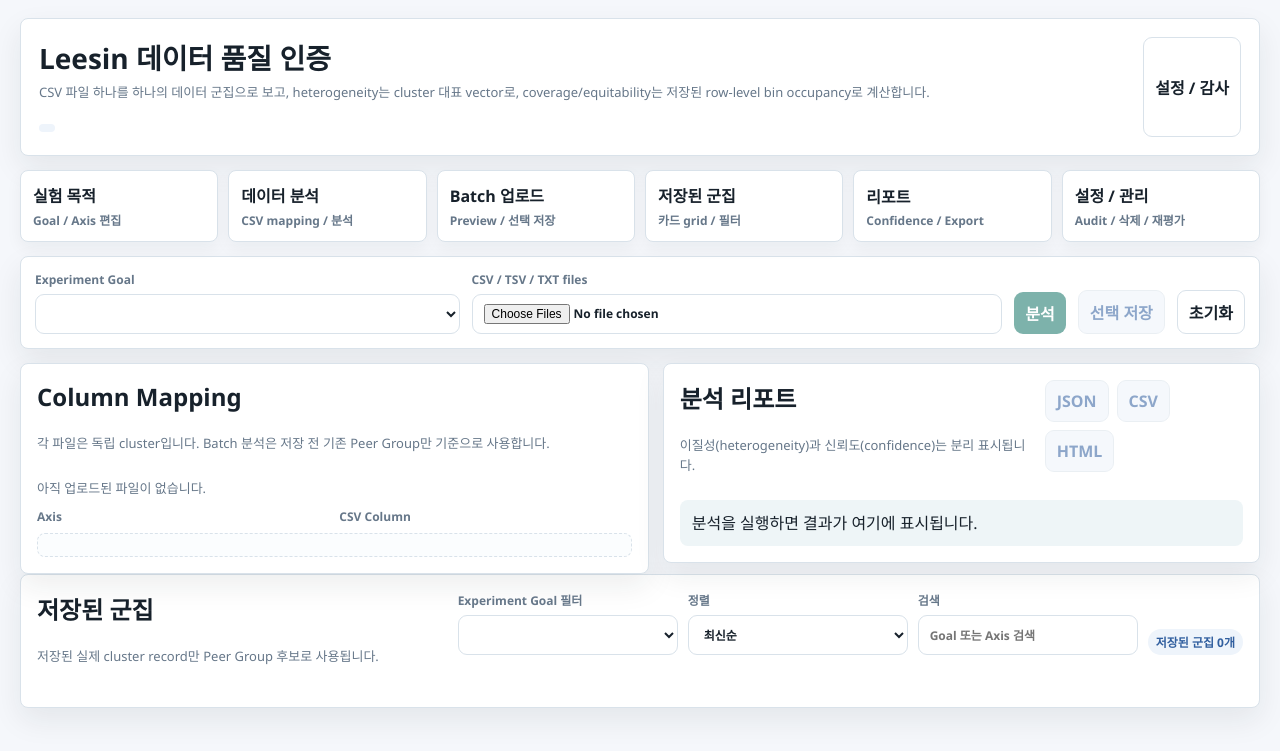
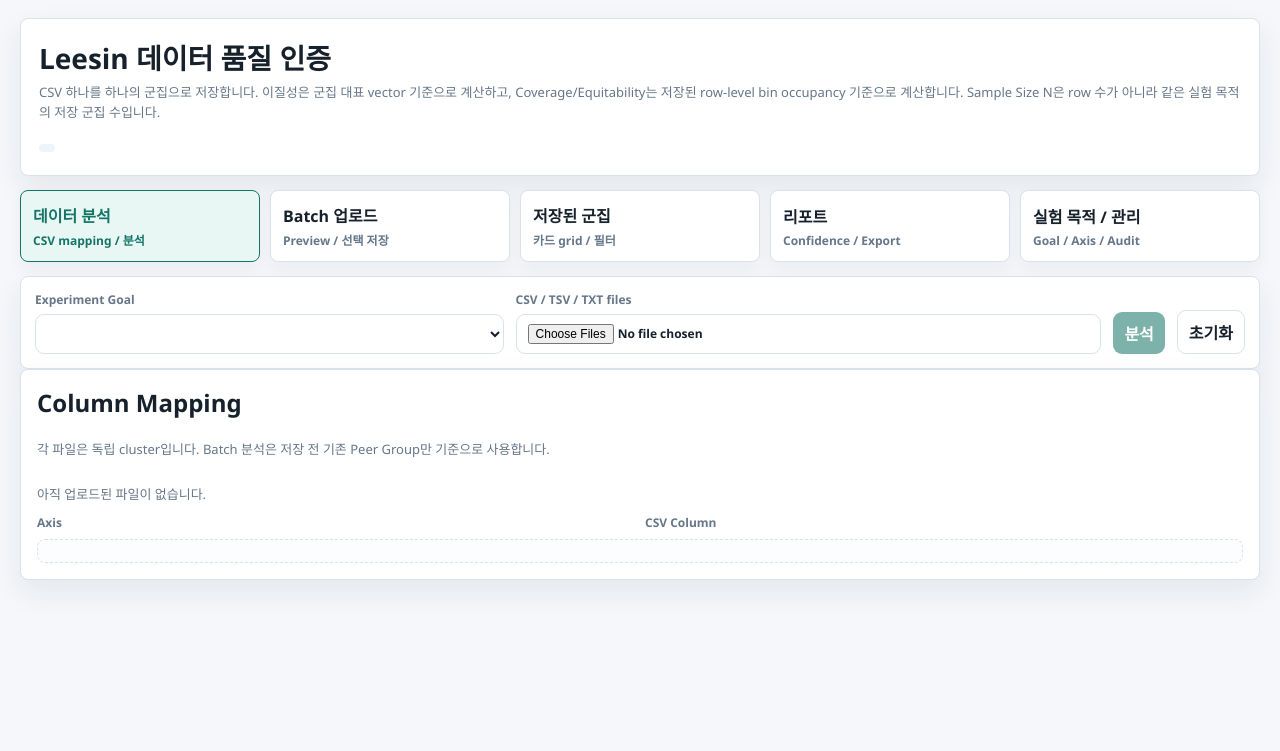
Before and after one commit to kohm0880-svg/leesin, a Python web app: template templates/index.html in a window 1280 px wide. Shown: the top 751 px of the page. Run offline with Jinja, Linux system fonts and the light colour scheme; the template is opened without the code that fills it, so the values that code supplies are empty; some libraries are stand-ins or nearby versions.

Commit message:
Add files via upload

```diff
--- a/templates/index.html
+++ b/templates/index.html
@@ -13,11 +13,15 @@
     .topbar { display:flex; justify-content:space-between; gap:16px; padding:18px; margin-bottom:14px; }
     h1,h2,h3,p { margin-top:0; } h1 { margin-bottom:5px; font-size:28px; }
     .subtitle,.small,.meta { color:var(--muted); line-height:1.55; font-size:13px; }
-    .toolbar { display:grid; grid-template-columns:minmax(220px,1fr) minmax(260px,1.25fr) auto auto auto; gap:12px; align-items:end; padding:14px; }
-    .quick-nav-grid { display:grid; grid-template-columns:repeat(6,minmax(0,1fr)); gap:10px; margin:14px 0; }
+    .toolbar { display:grid; grid-template-columns:minmax(220px,1fr) minmax(260px,1.25fr) auto auto; gap:12px; align-items:end; padding:14px; }
+    .quick-nav-grid { display:grid; grid-template-columns:repeat(5,minmax(0,1fr)); gap:10px; margin:14px 0; }
     .quick-nav-item { display:grid; gap:4px; min-height:68px; align-content:center; justify-items:start; text-decoration:none; border:1px solid var(--line); border-radius:8px; padding:12px; background:#fff; color:var(--ink); font-weight:800; box-shadow:0 6px 16px rgba(23,33,43,.05); }
     .quick-nav-item span { color:var(--muted); font-size:12px; font-weight:700; }
     .quick-nav-item:hover { border-color:#9eb8cc; transform:translateY(-1px); }
+    .quick-nav-item.active { border-color:var(--teal); background:#e9f7f4; color:var(--teal); }
+    .quick-nav-item.active span { color:var(--teal); }
+    .view-section { display:none; }
+    .view-section.active { display:block; }
     .grid { display:grid; grid-template-columns:minmax(0,1fr) minmax(380px,.95fr); gap:14px; align-items:start; margin-top:14px; }
     .panel { padding:16px; }
     .panel-head { display:flex; justify-content:space-between; gap:12px; align-items:flex-start; margin-bottom:12px; }
@@ -101,60 +105,55 @@
     <header class="topbar">
       <div>
         <h1>Leesin 데이터 품질 인증</h1>
-        <p class="subtitle">CSV 파일 하나를 하나의 데이터 군집으로 보고, heterogeneity는 cluster 대표 vector로, coverage/equitability는 저장된 row-level bin occupancy로 계산합니다.</p>
+        <p class="subtitle">
+          CSV 하나를 하나의 군집으로 저장합니다. 이질성은 군집 대표 vector 기준으로 계산하고,
+          Coverage/Equitability는 저장된 row-level bin occupancy 기준으로 계산합니다.
+          Sample Size N은 row 수가 아니라 같은 실험 목적의 저장 군집 수입니다.
+        </p>
         <span id="peer-status" class="tag"></span>
       </div>
-      <button class="ghost" id="settings-button" type="button">설정 / 감사</button>
     </header>
 
     <nav class="quick-nav-grid" aria-label="주요 기능">
-      <button class="quick-nav-item" id="quick-goals" type="button">실험 목적<span>Goal / Axis 편집</span></button>
-      <a class="quick-nav-item" href="#upload-section">데이터 분석<span>CSV mapping / 분석</span></a>
-      <a class="quick-nav-item" href="#batch-panel">Batch 업로드<span>Preview / 선택 저장</span></a>
-      <a class="quick-nav-item" href="#saved-clusters-panel">저장된 군집<span>카드 grid / 필터</span></a>
-      <a class="quick-nav-item" href="#report-panel">리포트<span>Confidence / Export</span></a>
-      <button class="quick-nav-item" id="quick-settings" type="button">설정 / 관리<span>Audit / 삭제 / 재평가</span></button>
+      <button class="quick-nav-item active" type="button" data-view="analysis-view">데이터 분석<span>CSV mapping / 분석</span></button>
+      <button class="quick-nav-item" type="button" data-view="batch-view">Batch 업로드<span>Preview / 선택 저장</span></button>
+      <button class="quick-nav-item" type="button" data-view="clusters-view">저장된 군집<span>카드 grid / 필터</span></button>
+      <button class="quick-nav-item" type="button" data-view="report-view">리포트<span>Confidence / Export</span></button>
+      <button class="quick-nav-item" type="button" data-view="goal-admin-view">실험 목적 / 관리<span>Goal / Axis / Audit</span></button>
     </nav>
 
+    <section id="analysis-view" class="view-section active">
       <section class="toolbar section-card">
         <label>Experiment Goal<select id="goal-select"></select></label>
         <label>CSV / TSV / TXT files<input id="file-input" type="file" accept=".csv,.tsv,.txt" multiple></label>
         <button class="primary" id="run-analysis" type="button" disabled>분석</button>
-      <button class="secondary" id="save-selected" type="button" disabled>선택 저장</button>
         <button class="ghost" id="reset-button" type="button">초기화</button>
       </section>
 
-    <section class="grid">
-      <div class="panel section-card" id="upload-section">
+      <section class="panel section-card" id="upload-section">
         <div class="panel-head"><div><h2>Column Mapping</h2><p class="small">각 파일은 독립 cluster입니다. Batch 분석은 저장 전 기존 Peer Group만 기준으로 사용합니다.</p></div></div>
         <div class="meta" id="file-meta-box">아직 업로드된 파일이 없습니다.</div>
         <div class="mapper-head" id="mapper-head"><span>Axis</span><span>CSV Column</span></div>
         <div id="mapping-box"></div>
         <div class="notice" id="storage-note"></div>
         <div class="error" id="user-error-box"></div>
-      </div>
-
-      <div class="panel section-card" id="report-panel">
-        <div class="panel-head">
-          <div><h2>분석 리포트</h2><p class="small">이질성(heterogeneity)과 신뢰도(confidence)는 분리 표시됩니다.</p></div>
-          <div class="export-actions">
-            <button class="secondary" data-export="json" type="button" disabled>JSON</button>
-            <button class="secondary" data-export="csv" type="button" disabled>CSV</button>
-            <button class="secondary" data-export="html" type="button" disabled>HTML</button>
-          </div>
-        </div>
-        <div id="report-content" class="empty">분석을 실행하면 결과가 여기에 표시됩니다.</div>
-      </div>
+      </section>
     </section>
 
-    <section class="panel section-card" id="batch-panel" style="display:none;">
+    <section id="batch-view" class="view-section">
+      <section class="panel section-card" id="batch-panel">
         <div class="panel-head">
           <div><h2>Batch Upload Preview</h2><p class="small">파일명은 이 화면에서만 임시 표시되며 저장 record에는 포함되지 않습니다.</p></div>
+          <div class="cluster-actions">
             <span class="tag" id="batch-id"></span>
+            <button class="secondary" id="save-selected" type="button" disabled>선택 저장</button>
+          </div>
         </div>
         <div id="batch-list" class="batch-list"></div>
       </section>
+    </section>
 
+    <section id="clusters-view" class="view-section">
       <section class="panel section-card" id="saved-clusters-panel">
         <div class="panel-head">
           <div>
@@ -172,14 +171,34 @@
         <div class="error" id="cluster-error-box"></div>
         <div id="saved-cluster-list" class="saved-cluster-list cluster-grid"></div>
       </section>
-  </main>
+    </section>
 
-  <dialog id="settings-modal">
-    <div class="modal-head">
-      <div><strong>Experiment Goal / Cluster Audit</strong><div class="small">원본 CSV, 파일명, unmapped column, 개인정보 column은 저장하지 않습니다.</div></div>
-      <button class="ghost" id="settings-close" type="button">닫기</button>
+    <section id="report-view" class="view-section">
+      <section class="panel section-card" id="report-panel">
+        <div class="panel-head">
+          <div><h2>분석 리포트</h2><p class="small">이질성은 cluster 대표 vector 기준, coverage/equitability는 row-level bin occupancy 기준으로 표시됩니다.</p></div>
+          <div class="export-actions">
+            <button class="secondary" data-export="json" type="button" disabled>JSON</button>
+            <button class="secondary" data-export="csv" type="button" disabled>CSV</button>
+            <button class="secondary" data-export="html" type="button" disabled>HTML</button>
           </div>
-    <div class="modal-body">
+        </div>
+        <div id="report-content" class="empty">분석을 실행하면 리포트가 여기에 표시됩니다.</div>
+      </section>
+    </section>
+
+    <section id="goal-admin-view" class="view-section">
+      <section class="panel section-card" id="goal-admin-panel">
+        <div class="panel-head">
+          <div>
+            <h2>실험 목적 / 관리</h2>
+            <p class="small">Goal, Axis, Bin Preview, 저장된 군집 Audit을 한 곳에서 관리합니다. 원본 CSV, 파일명, unmapped column, 개인정보 column은 저장하지 않습니다.</p>
+          </div>
+        </div>
+        <div class="notice">
+          <strong>계산 기준</strong><br>
+          Sample Size N은 같은 실험 목적과 호환 Axis 구성을 가진 저장 군집 수입니다. Heterogeneity는 cluster 대표 vector 기준이며, Coverage C와 Equitability E는 row-level bin occupancy 기준입니다.
+        </div>
         <label id="admin-token-wrap">Admin Token<input id="admin-token-input" type="password" autocomplete="off"></label>
         <div class="admin-toolbar">
           <label>Existing Goal<select id="admin-goal-select"></select></label>
@@ -195,14 +214,15 @@
         <div id="goal-bin-preview" class="notice"></div>
         <button class="primary" id="admin-save-goal" type="button">Goal 저장</button>
         <div>
-        <h3>저장된 군집</h3>
+          <h3>저장된 군집 Audit</h3>
           <div class="small">삭제 전 영향 분석과 현재 기준 재평가를 확인할 수 있습니다.</div>
           <div id="cluster-list" class="cluster-list"></div>
         </div>
         <div class="success" id="admin-success-box"></div>
         <div class="error" id="admin-error-box"></div>
-    </div>
-  </dialog>
+      </section>
+    </section>
+  </main>
 
   <dialog id="audit-modal">
     <div class="modal-head">
@@ -240,6 +260,7 @@
       clusterSort: 'latest',
       clusterSearch: '',
       clusterResults: {},
+      activeView: 'analysis-view',
     };
 
     const $ = id => document.getElementById(id);
@@ -318,6 +339,23 @@
       box.textContent = message; box.style.display = 'block';
     }
 
+    function showView(viewId) {
+      const nextView = $(viewId) ? viewId : 'analysis-view';
+      state.activeView = nextView;
+      document.querySelectorAll('.view-section').forEach(section => {
+        section.classList.toggle('active', section.id === nextView);
+      });
+      document.querySelectorAll('.quick-nav-item[data-view]').forEach(button => {
+        button.classList.toggle('active', button.dataset.view === nextView);
+      });
+      if (nextView === 'batch-view') renderBatch();
+      if (nextView === 'clusters-view') renderSavedClusters();
+      if (nextView === 'report-view') renderReport();
+      if (nextView === 'goal-admin-view') renderAdmin();
+      if (nextView === 'analysis-view') renderMapping();
+      updateButtons();
+    }
+
     function detectDelimiter(text, fileName) {
       if (String(fileName).toLowerCase().endsWith('.tsv')) return '\t';
       const firstLine = text.split(/\r?\n/, 1)[0] || '';
@@ -356,6 +394,7 @@
       state.axisMapping = first ? buildSuggestedMapping(goal, first.headers) : {};
       state.report = null; state.batch = null;
       renderAll();
+      renderReport(null);
     }
 
     function validationMessage() {
@@ -417,9 +456,11 @@
     }
 
     function renderBatch() {
-      const panel = $('batch-panel');
-      if (!state.batch) { panel.style.display='none'; return; }
-      panel.style.display = '';
+      if (!state.batch) {
+        $('batch-id').textContent = '대기';
+        $('batch-list').innerHTML = '<div class="empty">파일을 여러 개 선택하고 분석하면 Batch Preview가 여기에 표시됩니다.</div>';
+        return;
+      }
       $('batch-id').textContent = `${(state.batch.items || []).length} file(s)`;
       $('batch-list').innerHTML = (state.batch.items || []).map((item, index) => `
         <div class="batch-item">
@@ -464,7 +505,14 @@
         </div>`).join('')}</div>`;
     }
 
-    function renderReport(report) {
+    function renderReport(report=state.report, activate=false) {
+      if (!report) {
+        state.report = null;
+        $('report-content').className = 'empty';
+        $('report-content').textContent = '분석을 실행하면 리포트가 여기에 표시됩니다.';
+        updateButtons();
+        return;
+      }
       state.report = report;
       const result = report.result || {};
       const warnings = result.outOfDomainWarnings || [];
@@ -512,7 +560,7 @@
           <div><h3>Confidence Reasons</h3>${(report.confidenceReasons || []).map(item => `<div class="reason ${item.impact === 'down' ? 'down' : ''}"><strong>${escapeHtml(item.label)} · ${formatPercent(item.score, item.label === 'Coverage' ? 1 : 0)}</strong><br>${escapeHtml(item.message)}</div>`).join('')}</div>
         </div>`;
       updateButtons();
-      $('report-panel').scrollIntoView({ behavior:'smooth', block:'start' });
+      if (activate) showView('report-view');
     }
     function renderIssue(message) {
       $('report-content').className = '';
@@ -748,8 +796,9 @@
         }
         state.axisMapping = buildSuggestedMapping(goal, state.files[0].headers);
         state.batch = null; state.report = null; setError('');
-        $('report-content').className='empty'; $('report-content').textContent='분석을 실행하면 결과가 여기에 표시됩니다.';
+        renderReport(null);
         renderAll();
+        showView('analysis-view');
       } catch (error) { setError(error.message || '파일을 읽는 중 오류가 발생했습니다.'); renderIssue(error.message || '파일 오류'); }
     }
     function filePayloads(goal) {
@@ -768,14 +817,15 @@
         if (state.files.length === 1) {
           const response = await fetch('/api/analyze', { method:'POST', headers:{'Content-Type':'application/json'}, body:JSON.stringify({ goalId:state.selectedGoalId, rows:state.files[0].rows, selectedAxes:selectedAxisNames(goal), axisMapping:state.axisMapping }) });
           const data = await response.json(); if (!response.ok) { state.clusters = data.clusters || state.clusters; state.peerCounts = data.peerCounts || state.peerCounts; state.peerSubsetCounts = data.peerSubsetCounts || state.peerSubsetCounts; renderAll(); throw new Error(data.error || '분석 실패'); }
-          state.clusters = data.clusters || state.clusters; state.peerCounts = data.peerCounts || state.peerCounts; state.peerSubsetCounts = data.peerSubsetCounts || state.peerSubsetCounts; state.batch = null; renderReport(data); renderAll();
+          state.clusters = data.clusters || state.clusters; state.peerCounts = data.peerCounts || state.peerCounts; state.peerSubsetCounts = data.peerSubsetCounts || state.peerSubsetCounts; state.batch = null; renderAll(); renderReport(data, true);
         } else {
           const response = await fetch('/api/analyze-batch', { method:'POST', headers:{'Content-Type':'application/json'}, body:JSON.stringify({ goalId:state.selectedGoalId, selectedAxes:selectedAxisNames(goal), files:filePayloads(goal) }) });
           const data = await response.json(); if (!response.ok) { state.clusters = data.clusters || state.clusters; state.peerCounts = data.peerCounts || state.peerCounts; state.peerSubsetCounts = data.peerSubsetCounts || state.peerSubsetCounts; renderAll(); throw new Error(data.error || 'Batch 분석 실패'); }
           data.items = (data.items || []).map(item => ({ ...item, selected:Boolean(item.saveable) }));
-          state.batch = data; state.clusters = data.clusters || state.clusters; state.peerCounts = data.peerCounts || state.peerCounts; state.peerSubsetCounts = data.peerSubsetCounts || state.peerSubsetCounts; renderBatch(); renderSavedClusters();
+          state.batch = data; state.clusters = data.clusters || state.clusters; state.peerCounts = data.peerCounts || state.peerCounts; state.peerSubsetCounts = data.peerSubsetCounts || state.peerSubsetCounts; renderAll();
           const firstOk = data.items.find(item => item.analysisSuccess);
           if (firstOk) renderReport({ meta:data.meta, result:firstOk.result, summary:firstOk.summary || [], confidenceReasons:firstOk.confidenceReasons || [], visualizations:{ targetVector:firstOk.clusterVector || [] } });
+          showView('batch-view');
         }
       } catch (error) { setError(error.message || '분석 중 오류가 발생했습니다.'); renderIssue(error.message || '분석 실패'); }
       finally { setButtonLoading(button, false); updateButtons(); }
@@ -793,7 +843,7 @@
         state.peerCounts = data.peerCounts || state.peerCounts;
         state.peerSubsetCounts = data.peerSubsetCounts || state.peerSubsetCounts;
         state.batch.items = state.batch.items.map(item => item.selected ? { ...item, saveable:false, selected:false, duplicate:true } : item);
-        renderAll(); renderClusterList(); renderGoalPreview(); setClusterMessage('success', `${data.saved.length}개 군집 저장 완료`); setAdminMessage('success', `${data.saved.length}개 군집 저장 완료 · current Peer Group N ${data.compatiblePeerCountForSelectedAxes ?? currentPeerCount(goal)}`);
+        renderAll(); renderClusterList(); renderGoalPreview(); setClusterMessage('success', `${data.saved.length}개 군집 저장 완료`); setAdminMessage('success', `${data.saved.length}개 군집 저장 완료 · current Peer Group N ${data.compatiblePeerCountForSelectedAxes ?? currentPeerCount(goal)}`); showView('clusters-view');
       } catch (error) { setError(error.message || 'Batch 저장 실패'); setClusterMessage('error', error.message || 'Batch 저장 실패'); }
       finally { setButtonLoading(button, false); updateButtons(); }
     }
@@ -944,17 +994,15 @@
     }
 
     function bindEvents() {
-      const openSettings = () => { setAdminMessage('', ''); renderAdmin(); $('settings-modal').showModal(); };
-      $('settings-button').addEventListener('click', openSettings);
-      $('quick-goals').addEventListener('click', openSettings);
-      $('quick-settings').addEventListener('click', openSettings);
-      $('settings-close').addEventListener('click', () => $('settings-modal').close());
+      document.querySelectorAll('.quick-nav-item[data-view]').forEach(button => {
+        button.addEventListener('click', () => showView(button.dataset.view));
+      });
       $('audit-close').addEventListener('click', () => $('audit-modal').close());
       $('admin-token-input').addEventListener('input', event => { state.adminToken = event.target.value; });
       $('goal-select').addEventListener('change', event => { state.selectedGoalId = event.target.value; state.draftGoal = clone(goalById(state.selectedGoalId) || blankGoal()); resetSelection(goalById(state.selectedGoalId), true); });
       $('file-input').addEventListener('change', event => handleFiles(event.target.files));
-      $('reset-button').addEventListener('click', () => { $('file-input').value=''; state.report=null; resetSelection(goalById(state.selectedGoalId), false); $('report-content').className='empty'; $('report-content').textContent='분석을 실행하면 결과가 여기에 표시됩니다.'; setError(''); });
-      $('mapping-box').addEventListener('change', event => { const toggle=event.target.dataset.axisToggle; const axis=event.target.dataset.axisMap; if (toggle) state.selectedAxes[toggle]=event.target.checked; if (axis) state.axisMapping[axis]=event.target.value; state.report=null; state.batch=null; renderAll(); });
+      $('reset-button').addEventListener('click', () => { $('file-input').value=''; state.report=null; resetSelection(goalById(state.selectedGoalId), false); renderReport(null); setError(''); showView('analysis-view'); });
+      $('mapping-box').addEventListener('change', event => { const toggle=event.target.dataset.axisToggle; const axis=event.target.dataset.axisMap; if (toggle) state.selectedAxes[toggle]=event.target.checked; if (axis) state.axisMapping[axis]=event.target.value; state.report=null; state.batch=null; renderAll(); renderReport(null); });
       $('cluster-goal-filter').addEventListener('change', event => { state.clusterGoalFilter = event.target.value || 'all'; renderSavedClusters(); });
       $('cluster-sort').addEventListener('change', event => { state.clusterSort = event.target.value || 'latest'; renderSavedClusters(); });
       $('cluster-search').addEventListener('input', event => { state.clusterSearch = event.target.value || ''; renderSavedClusters(); });
@@ -980,11 +1028,8 @@
       const goal = goalById(state.selectedGoalId);
       state.draftGoal = clone(goal || blankGoal());
       state.selectedAxes = goal ? Object.fromEntries(goal.axes.map(axis => [axis.name, true])) : {};
-      $('settings-button').style.display = (state.adminAllowed || state.adminAuthRequired) ? '' : 'none';
-      $('quick-goals').style.display = (state.adminAllowed || state.adminAuthRequired) ? '' : 'none';
-      $('quick-settings').style.display = (state.adminAllowed || state.adminAuthRequired) ? '' : 'none';
       $('admin-token-wrap').style.display = state.adminAuthRequired ? '' : 'none';
-      renderAll(); bindEvents();
+      renderAll(); bindEvents(); showView('analysis-view');
     }
     init();
   </script>
```
Also changed, not shown: README.md. Lines whose indentation alone changed are shown as unchanged.
